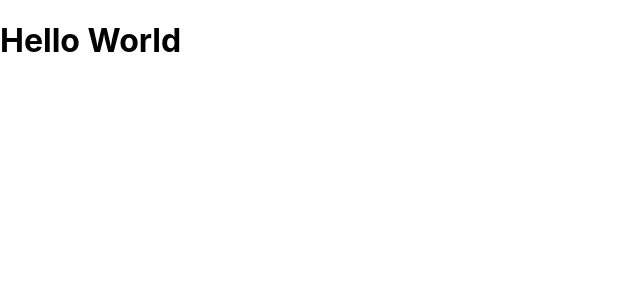
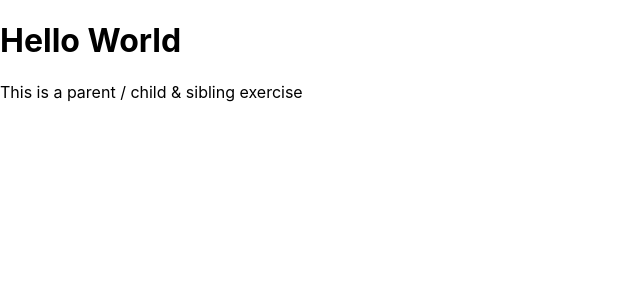
Before and after one commit to Techoscope/Greeting-App, a React (Create React App) app: page / in a window 1280 px wide. Shown: the top 300 px of the page, without its empty margins (0-640 px from the left). Built offline with nearby package versions, Linux system fonts and the light colour scheme.

Commit message:
Use variable to render

```diff
--- a/src/index.js
+++ b/src/index.js
@@ -5,7 +5,15 @@ import './index.css';
 import reportWebVitals from './reportWebVitals';
 
 // JSX - Rendering JSX as a first argument of ReactDOM.render()
-ReactDOM.render(<h1>Hello World</h1>,document.getElementById('root'));
+// Assign JSX to a variable to pass as a first argument of ReactDOM.render()
+const header = (
+  <div>
+    <h1>Hello World</h1>
+    <p>This is a parent / child & sibling exercise</p>
+  </div>
+)
+
+ReactDOM.render(header,document.getElementById('root'));
 
 // If you want to start measuring performance in your app, pass a function
 // to log results (for example: reportWebVitals(console.log))
```
